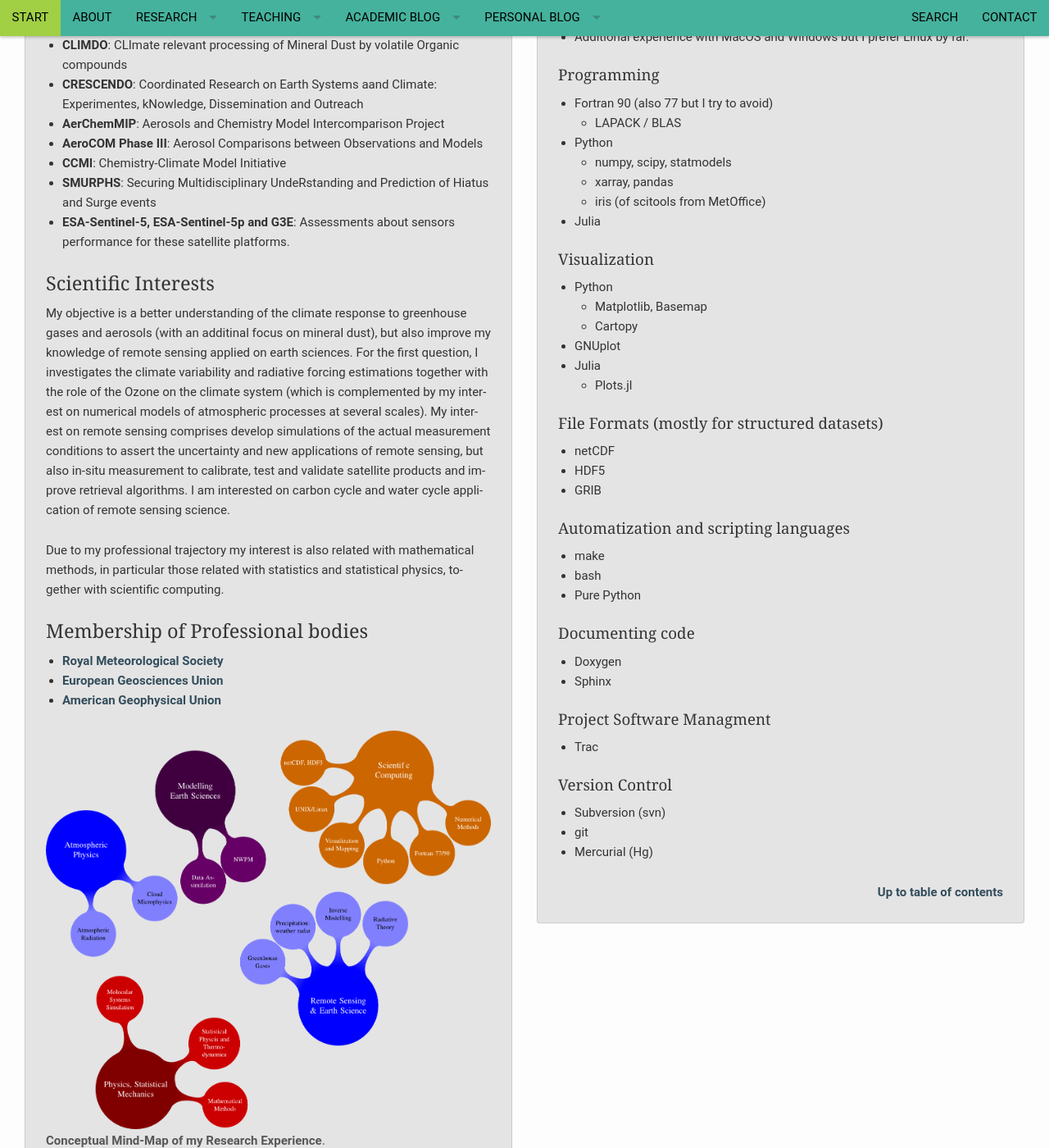
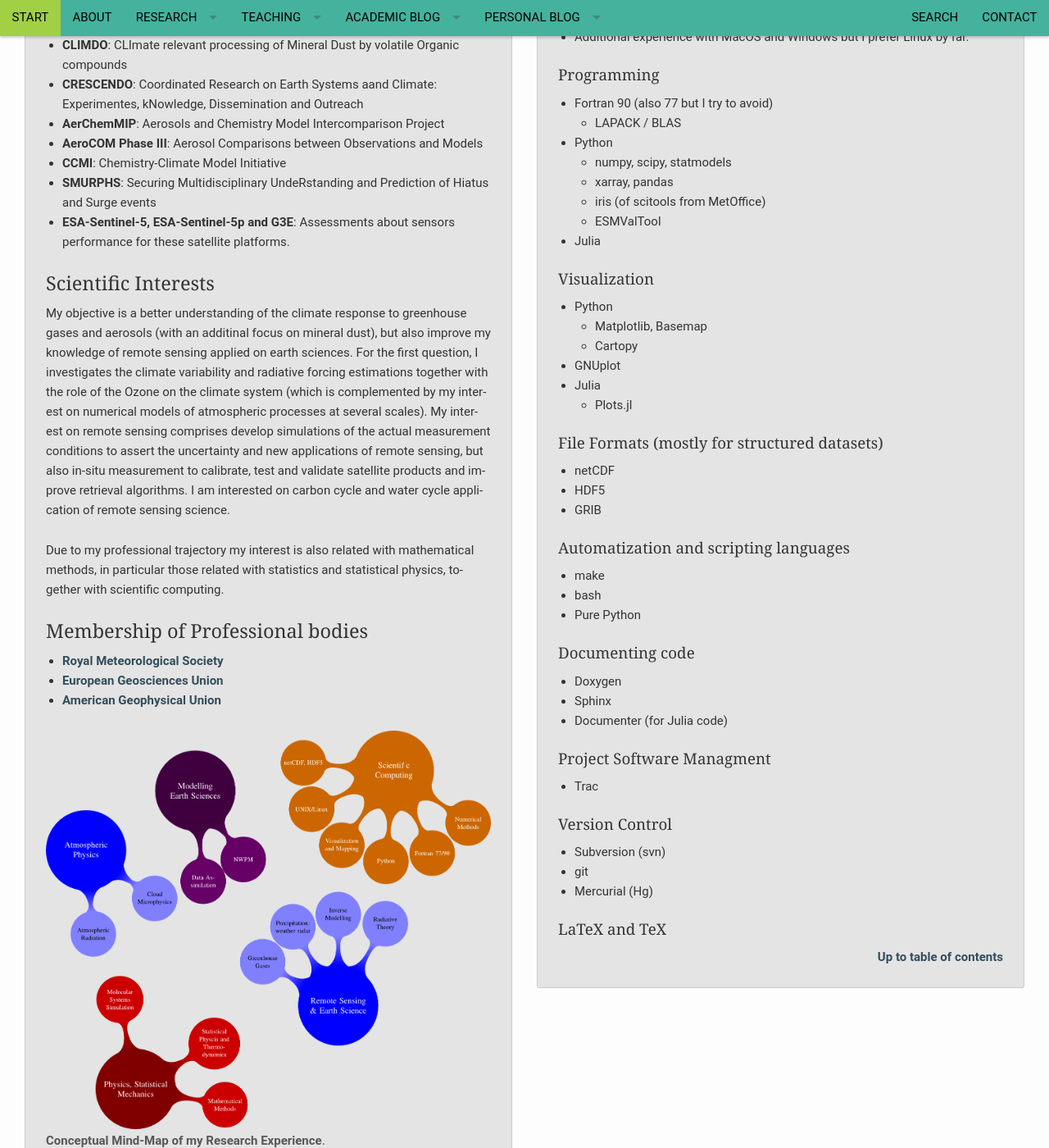
Before and after one commit to RCHG/rchg.github.io, a Jekyll site: the page built from pages/about_overview.md, in a window 1280 px wide and 1400 px high, scrolled down 1111 px. Shown: the whole window at 82% size. Built offline with Jekyll 4.4.1, drawn with Linux system fonts in a browser that asks for light colours; nearby versions of some CDN libraries; comment, search, counter and statistics services are not loaded.

Commit message:
Update about_overview.md

```diff
--- a/pages/about_overview.md
+++ b/pages/about_overview.md
@@ -185,6 +185,7 @@ My daily research job is done with computers, that I use for data analysis of ex
     - numpy, scipy, statmodels
     - xarray, pandas
     - iris (of scitools from MetOffice)
+    - ESMValTool
 - Julia
 
 #### Visualization
@@ -212,6 +213,7 @@ My daily research job is done with computers, that I use for data analysis of ex
 
 - Doxygen
 - Sphinx
+- Documenter (for Julia code)
 
 #### Project Software Managment
 
@@ -223,6 +225,8 @@ My daily research job is done with computers, that I use for data analysis of ex
 - git
 - Mercurial (Hg)
 
+#### LaTeX and TeX
+
 <small markdown="1">[Up to table of contents](#toc)</small>
 {: .text-right }
 
```
